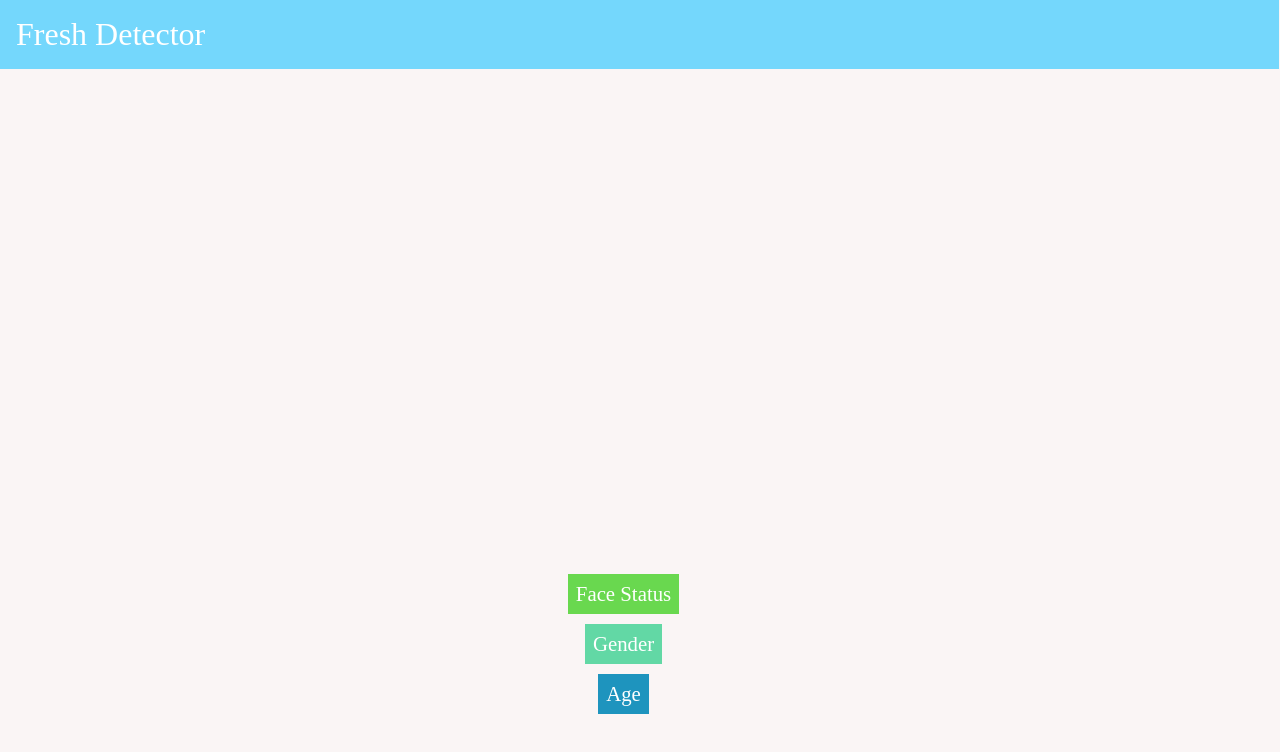
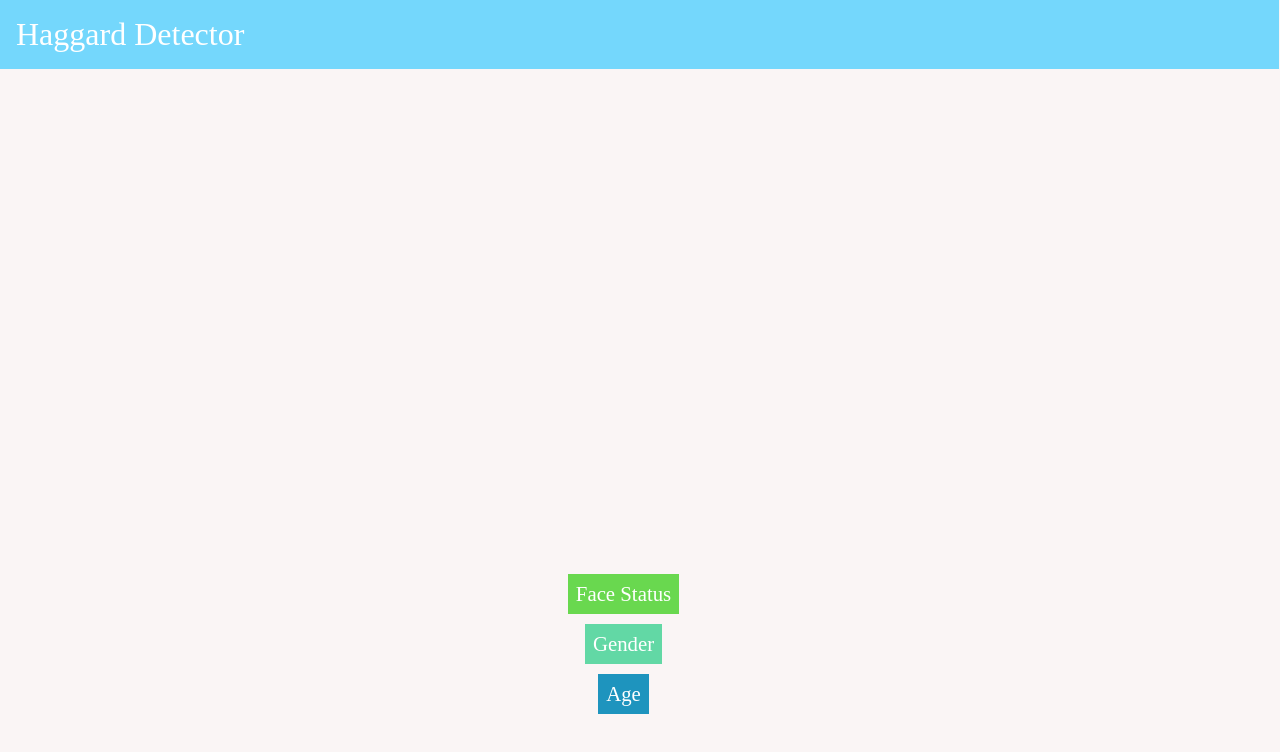
Before and after one commit to akashikurokage/haggarddetector, a plain HTML site: page index.html in a window 1280 px wide. Drawn offline with Linux system fonts and the light colour scheme; no server answers.

Commit message:
Update index.html

```diff
--- a/index.html
+++ b/index.html
@@ -8,7 +8,7 @@
     <link rel="stylesheet" href="css/style.css" />
   </head>
   <body>
-    <header>Fresh Detector</header>
+    <header>Haggard Detector</header>
     <div class="container">
       <video id="video" height="500" width="500" autoplay muted></video>
     </div>
```
